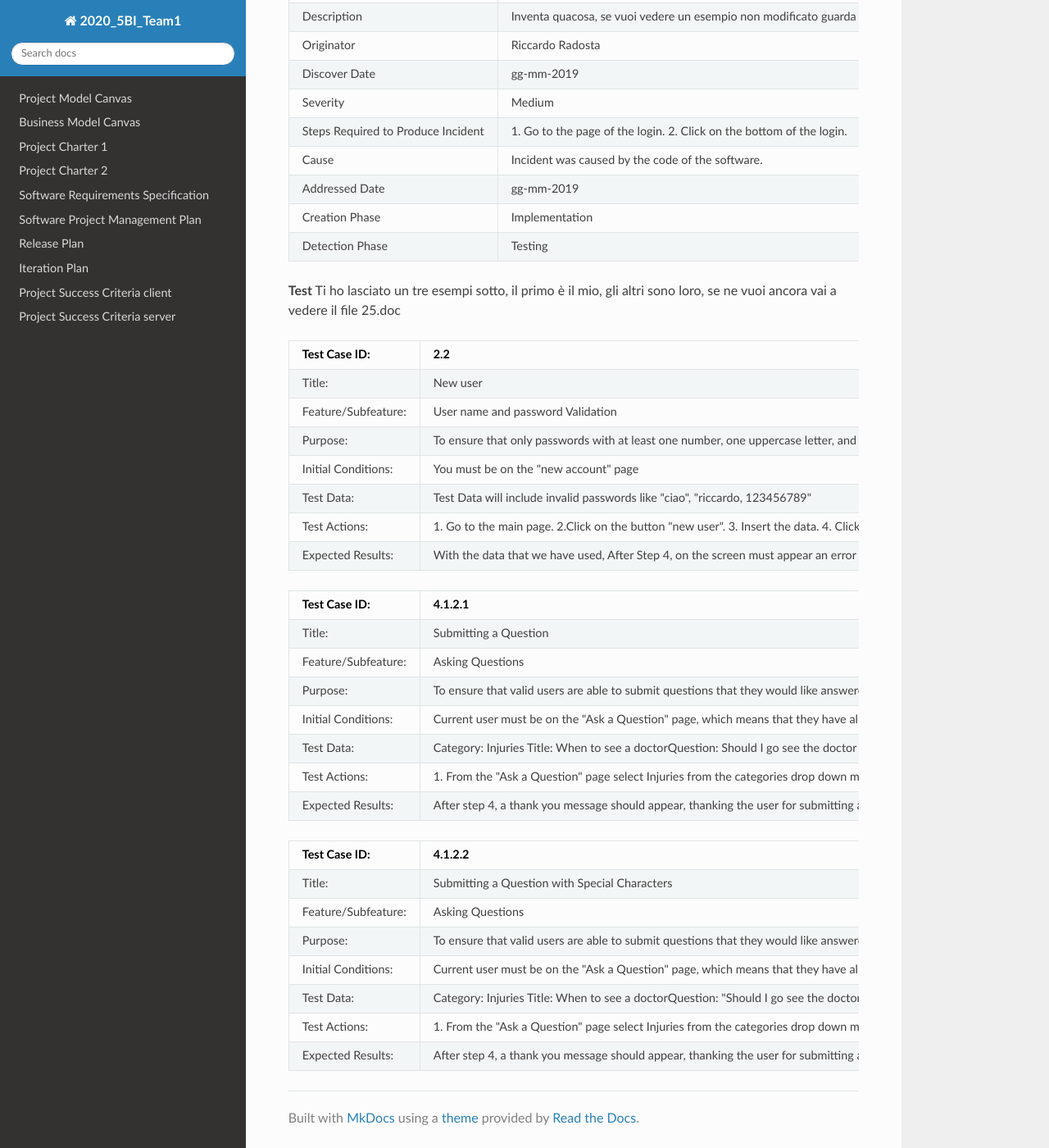
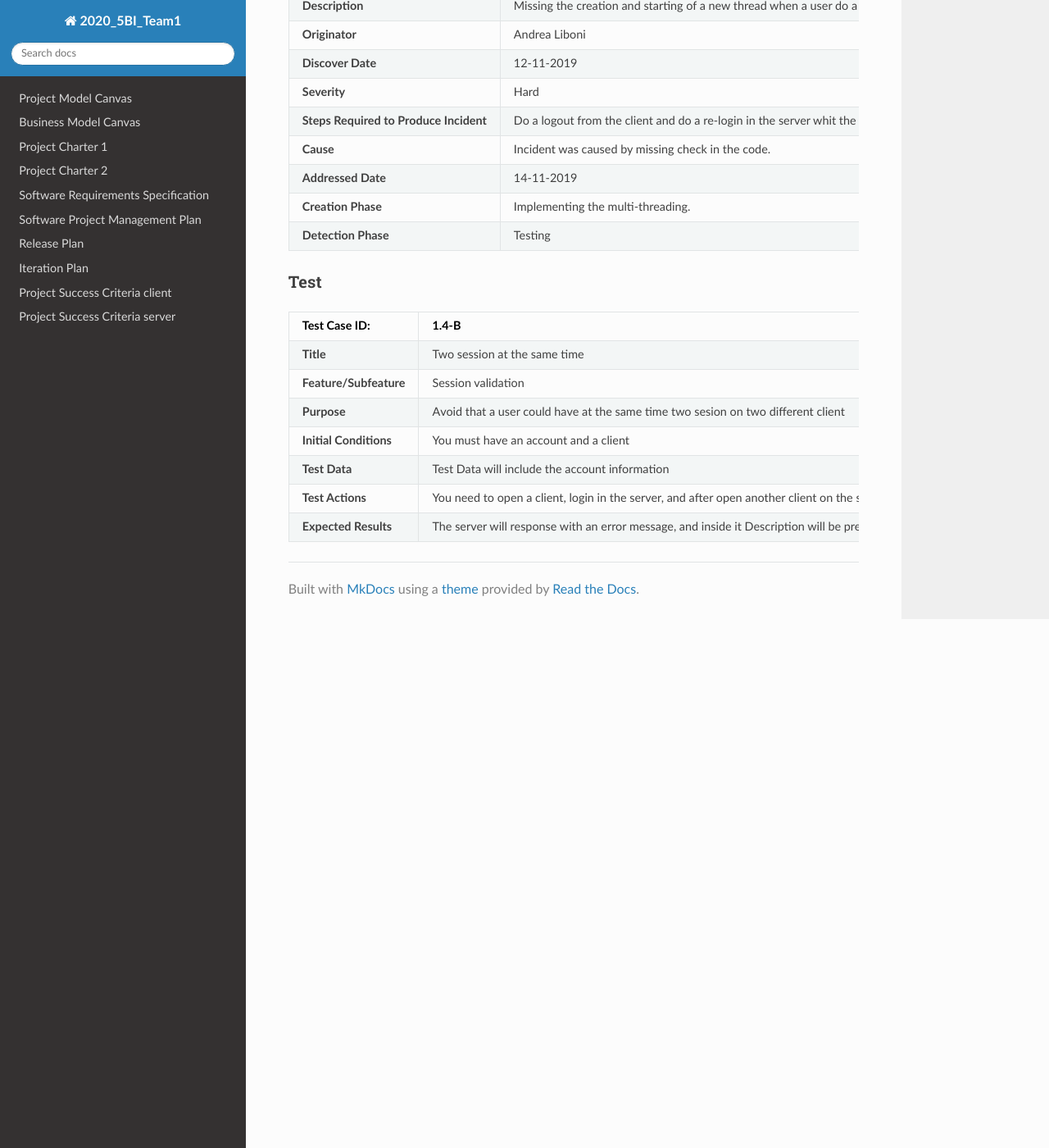
Before and after one commit to FrankMartinuz/2020_5BI_team1_Liboni, an MkDocs documentation site: the page built from docs/Test_Plan.md, in a window 1280 px wide and 1400 px high, scrolled down 1421 px. Shown: the whole window at 82% size. Built offline with MkDocs 1.6.1, drawn with Linux system fonts in a browser that asks for light colours; nearby versions of some CDN libraries; some of the changed text lies outside the part shown.

Commit message:
Added two test in the server part

```diff
--- a/docs/Test_Plan.md
+++ b/docs/Test_Plan.md
@@ -1,6 +1,6 @@
-**Testing Document and Specification**
+# **Testing Document and Specification**
 
-Test Specification
+*Test Specification*
 
 5BI_Team_1_Liboni
 
@@ -10,84 +10,61 @@ Test Specification
 |Riccardo Radosta | Andrea Liboni |
 | Matteo Tognella | Francesco Martino |
 
-**Client**
+## **Client**
 
-**Incident**
+### **Incident**
 
 Are listened here the incident discovered while performing various tests on the system
 
 | Incident ID | 2.1-A |
 | --- | --- |
-| Description | To see if the user can see in the interface of the client a table with all the user that are active in that moment |
-| Originator | Riccardo Radosta |
-| Discover Date | gg-mm-2019 |
-| Severity | Medium |
-| Steps Required to Produce Incident | 1. Go to the page of the login. 2. Click on the bottom of the login. |
-| Cause | Incident was caused by the code of the software. |
-| Addressed Date | gg-mm-2019 |
-| Creation Phase | Implementation |
-| Detection Phase | Testing |
+| **Description** | To see if the user can see in the interface of the client a table with all the user that are active in that moment |
+| **Originator** | Riccardo Radosta |
+| **Discover Date** | gg-mm-2019 |
+| **Severity** | Medium |
+| **Steps Required to Produce Incident** | 1. Go to the page of the login. 2. Click on the bottom of the login. |
+| **Cause** | Incident was caused by the code of the software. |
+| **Addressed Date** | gg-mm-2019 |
+| **Creation Phase** | Implementation |
+| **Detection Phase** | Testing |
 
-**Test**
+### **Test**
 
 
 | Test Case ID: | 2.2 |
 | --- | --- |
-| Title: | New user |
-| Feature/Subfeature: | User name and password Validation |
-| Purpose: | To ensure that only passwords with at least one number, one uppercase letter, and at least eight characters long are accepted, |
-| Initial Conditions: | You must be on the "new account" page |
-| Test Data: | Test Data will include invalid passwords like "ciao", "riccardo, 123456789" |
-| Test Actions: | 1. Go to the main page. 2.Click on the button "new user". 3. Insert the data. 4. Click the button "submit"|
-| Expected Results: | With the data that we have used, After Step 4, on the screen must appear an error message, and you must insert a new password (This will happen as long as you insert invalid passwords) |
+| **Title** | New user |
+| **Feature/Subfeature** | User name and password Validation |
+| **Purpose** | To ensure that only passwords with at least one number, one uppercase letter, and at least eight characters long are accepted, |
+| **Initial Conditions** | You must be on the "new account" page |
+| **Test Data** | Test Data will include invalid passwords like "ciao", "riccardo, 123456789" |
+| **Test Actions** | 1. Go to the main page. 2.Click on the button "new user". 3. Insert the data. 4. Click the button "submit"|
+| **Expected Results** | With the data that we have used, After Step 4, on the screen must appear an error message, and you must insert a new password (This will happen as long as you insert invalid passwords) |
 
-**Server**
+## **Server**
 
-**Incident**
+### **Incident**
 
-Are listened here the incident discovered while performing various tests on the system
+| Incident ID | 1.1-A |
+| --- | --- |
+| **Description** | Missing the creation and starting of a new thread when a user do a second login in the same session. |
+| **Originator** | Andrea Liboni |
+| **Discover Date** | 12-11-2019 |
+| **Severity** | Hard |
+| **Steps Required to Produce Incident** | Do a logout from the client and do a re-login in the server whit the same account. |
+| **Cause** | Incident was caused by missing check in the code. |
+| **Addressed Date** | 14-11-2019 |
+| **Creation Phase** | Implementing the multi-threading. |
+| **Detection Phase** | Testing |
 
-| Incident ID | 2.1-A |
+### **Test**
+
+| Test Case ID: | 1.4-B |
 | --- | --- |
-| Description | Inventa quacosa, se vuoi vedere un esempio non modificato guarda il file 27.doc (dagli un occhiata perche io ho cancellato anche qualche riga nella tabella degli incident) |
-| Originator | Riccardo Radosta |
-| Discover Date | gg-mm-2019 |
-| Severity | Medium |
-| Steps Required to Produce Incident | 1. Go to the page of the login. 2. Click on the bottom of the login. |
-| Cause | Incident was caused by the code of the software. |
-| Addressed Date | gg-mm-2019 |
-| Creation Phase | Implementation |
-| Detection Phase | Testing |
-
-**Test**
-Ti ho lasciato un tre esempi sotto, il primo è il mio, gli altri sono loro, se ne vuoi ancora vai a vedere il file 25.doc
-
-| Test Case ID: | 2.2 |
-| --- | --- |
-| Title: | New user |
-| Feature/Subfeature: | User name and password Validation |
-| Purpose: | To ensure that only passwords with at least one number, one uppercase letter, and at least eight characters long are accepted, |
-| Initial Conditions: | You must be on the "new account" page |
-| Test Data: | Test Data will include invalid passwords like "ciao", "riccardo, 123456789" |
-| Test Actions: | 1. Go to the main page. 2.Click on the button "new user". 3. Insert the data. 4. Click the button "submit"|
-| Expected Results: | With the data that we have used, After Step 4, on the screen must appear an error message, and you must insert a new password (This will happen as long as you insert invalid passwords) |
-
-| Test Case ID: | 4.1.2.1 |
-| --- | --- |
-| Title: | Submitting a Question |
-| Feature/Subfeature: | Asking Questions |
-| Purpose: | To ensure that valid users are able to submit questions that they would like answered. |
-| Initial Conditions: | Current user must be on the &quot;Ask a Question&quot; page, which means that they have already been authenticated as a valid user. |
-| Test Data: | Category: Injuries Title: When to see a doctorQuestion: Should I go see the doctor if I have cut my finger and it will not stop bleeding? |
-| Test Actions: | 1. From the &quot;Ask a Question&quot; page select Injuries from the categories drop down menu2. Enter test data title in the &quot;Title&quot; text box3. Enter test data question in the &quot;Question&quot; text box4. Select &quot;Submit Question&quot; button |
-| Expected Results: | After step 4, a thank you message should appear, thanking the user for submitting a question. User should then be asked to view previously asked questions. Question should appear on back end site for provider discussion.Note: Question will not appear on main question page until answer has been submitted. |
-
-| Test Case ID: | 4.1.2.2 |
-| --- | --- |
-| Title: | Submitting a Question with Special Characters |
-| Feature/Subfeature: | Asking Questions |
-| Purpose: | To ensure that valid users are able to submit questions that they would like answered and to make sure special characters do not cause problems with question submission and data validation. |
-| Initial Conditions: | Current user must be on the &quot;Ask a Question&quot; page, which means that they have already been authenticated as a valid user. |
-| Test Data: | Category: Injuries Title: When to see a doctorQuestion: &quot;Should I go see the doctor if I have cut my finger and it will not stop bleeding?@#$%&quot; |
-| Test Actions: | 1. From the &quot;Ask a Question&quot; page select Injuries from the categories drop down menu2. Enter test data title in the &quot;Title&quot; text box3. Enter test data question in the &quot;Question&quot; text box4. Select &quot;Submit Question&quot; button |
-| Expected Results: | After step 4, a thank you message should appear, thanking the user for submitting a question. User should then be asked to view previously asked questions. Question should appear on back end site for provider discussion.Note: Question will not appear on main question page until answer has been submitted. |
+| **Title** | Two session at the same time |
+| **Feature/Subfeature** | Session validation |
+| **Purpose** | Avoid that a user could have at the same time two sesion on two different client |
+| **Initial Conditions** | You must have an account and a client |
+| **Test Data** | Test Data will include the account information |
+| **Test Actions** | You need to open a client, login in the server, and after open another client on the same computer or in another computer in the same network, and try to re-login. |
+| **Expected Results** | The server will response with an error message, and inside it Description will be present the error code number 34 (Another session is already open) |
```
